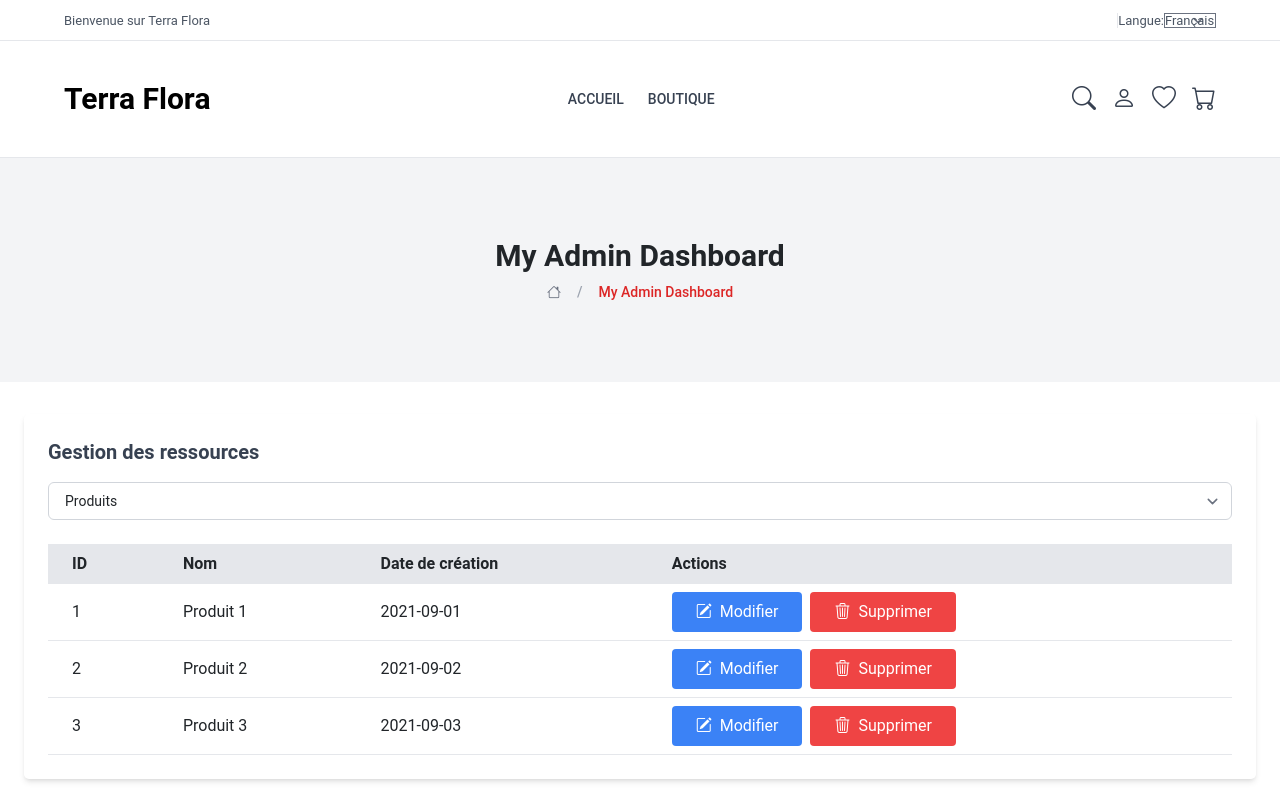
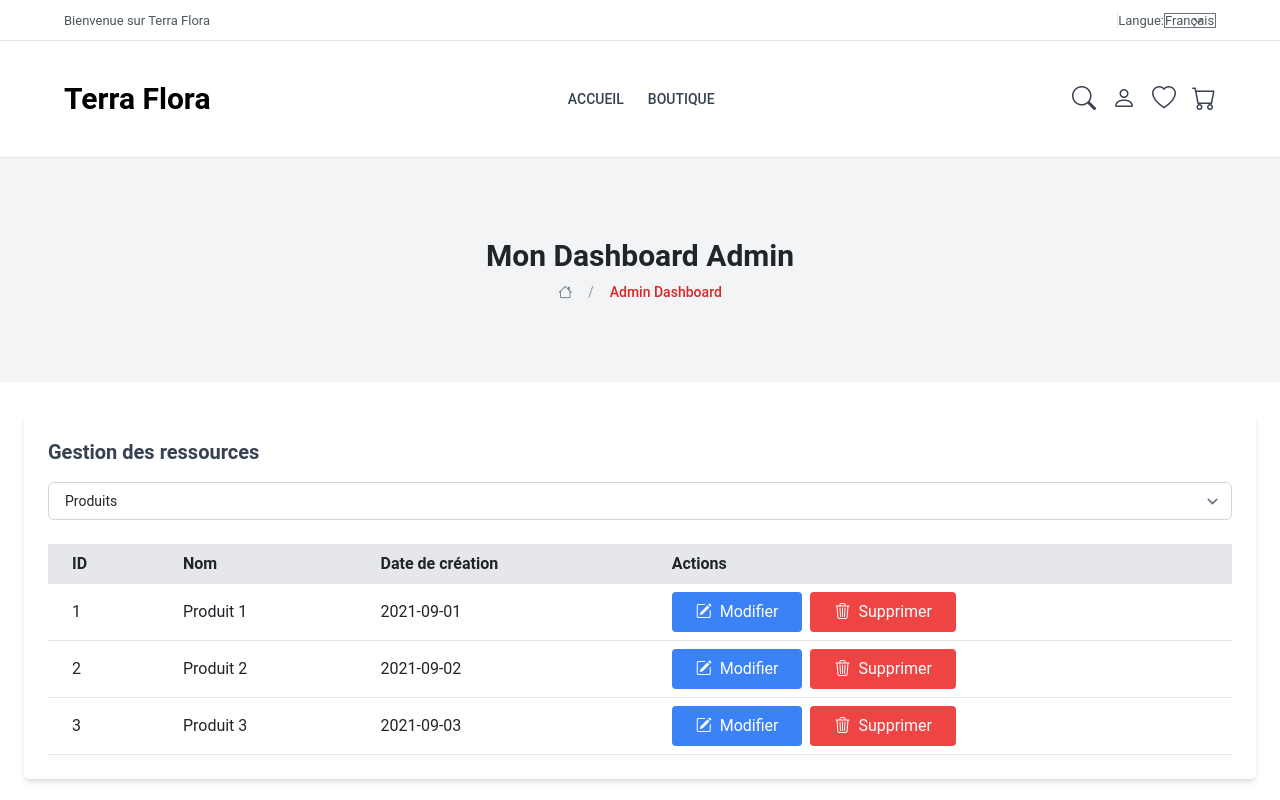
Before and after one commit to HardWareHouse/TerraFlora, a Vue app in the folder client/: page /admin in a window 1280 px wide. Shown: the top 800 px of the page. Built offline with nearby package versions, Linux system fonts and the light colour scheme; a web font is replaced by a local one.

Commit message:
Traduction du Dashboard Admin

```diff
--- a/client/src/components/adminDashboard/breadcrumb.vue
+++ b/client/src/components/adminDashboard/breadcrumb.vue
@@ -4,7 +4,7 @@
 <template>
     <div class="bg-gray-100 py-20 w-full">
       <div class="container mx-auto text-center">
-        <h1 class="text-3xl font-semibold mb-2">My Admin Dashboard</h1>
+        <h1 class="text-3xl font-semibold mb-2">Mon Dashboard Admin</h1>
         <nav class="text-sm font-medium text-gray-500" aria-label="Breadcrumb">
           <ol class="list-none p-0 inline-flex justify-center space-x-2">
             <li class="flex items-center">
@@ -16,7 +16,7 @@
               <span class="text-gray-400 mx-2">/</span>
             </li>
             <li class="flex items-center">
-              <span class="text-red-600">My Admin Dashboard</span>
+              <span class="text-red-600">Admin Dashboard</span>
             </li>
           </ol>
         </nav>
```
